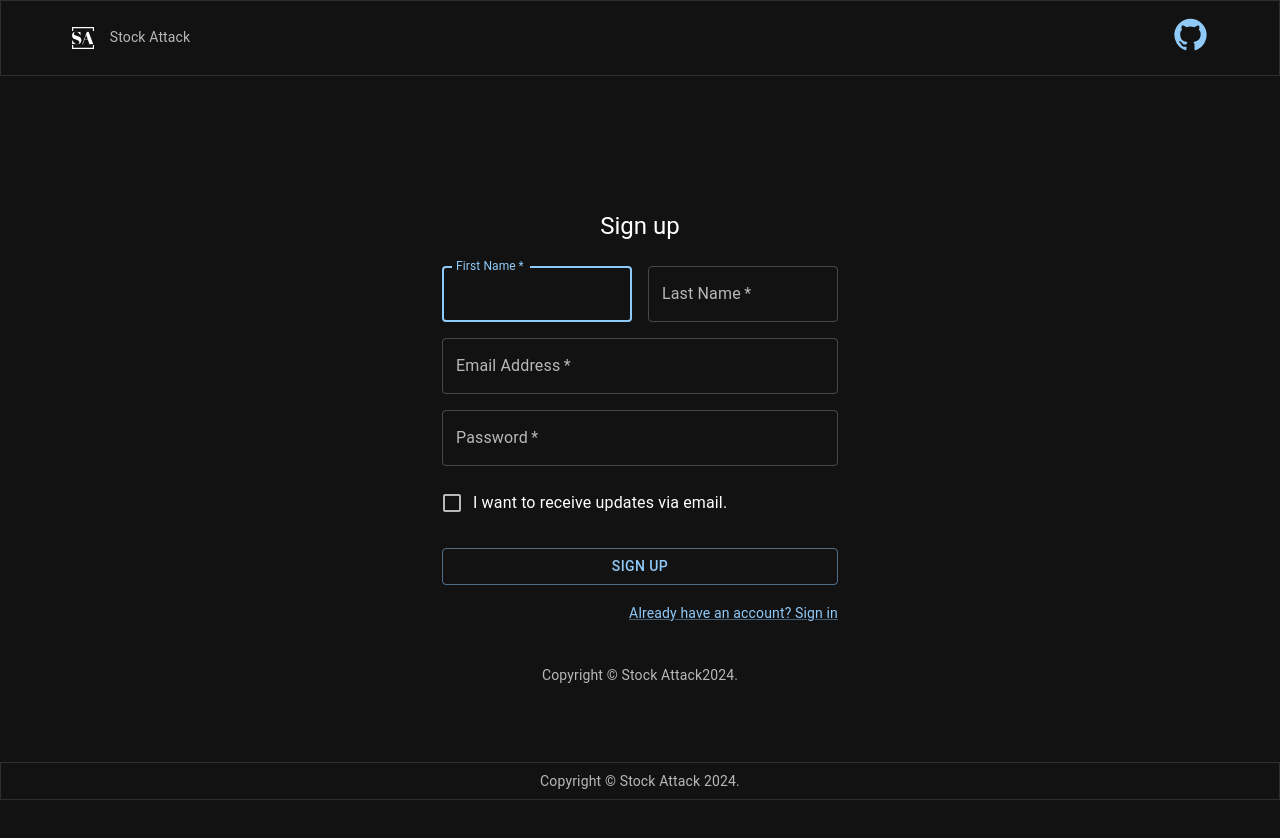
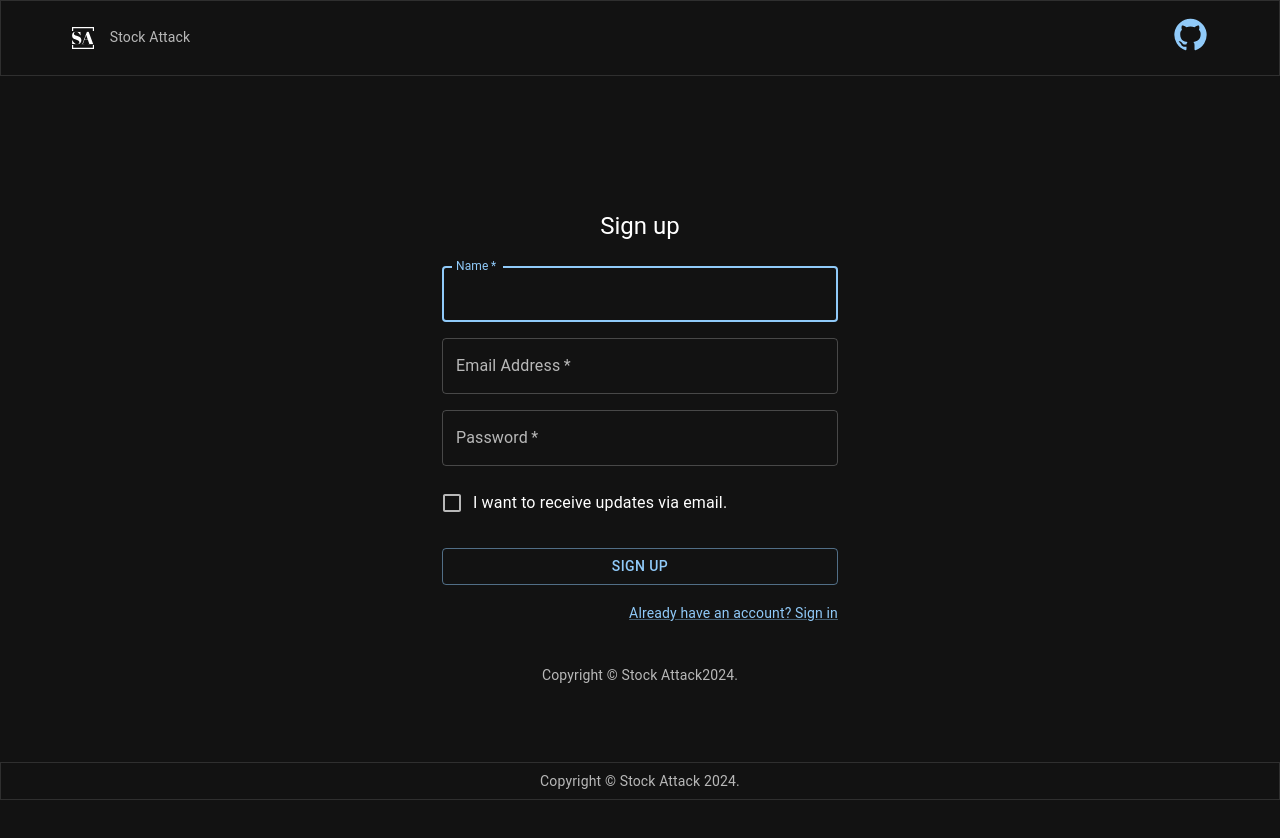
Before and after one commit to hongbowu/Stock-Attack, a React (Vite) app in the folder client/: page /signup in a window 1280 px wide. Shown: the top 838 px of the page. Built offline with nearby package versions, Linux system fonts and the light colour scheme.

Commit message:
sign up page works

```diff
--- a/client/src/pages/signup.jsx
+++ b/client/src/pages/signup.jsx
@@ -1,7 +1,12 @@
-import React from 'react';
+import { React, useState } from 'react';
 import { ThemeProvider, createTheme } from '@mui/material/styles';
 import { Box, Button, CssBaseline, TextField, FormControlLabel, Checkbox, Link, Grid, Typography, Container } from '@mui/material';
 // import logo from '../assets/sa-logo-white-sm.svg';
+import { useMutation } from '@apollo/client';
+import { useNavigate } from 'react-router-dom';
+import { ADD_USER } from '../utils/mutations';
+import Auth from '../utils/auth';
+
 
 const darkTheme = createTheme({
   palette: {
@@ -10,16 +15,60 @@ const darkTheme = createTheme({
 });
 
 const Signup = () => {
-  const handleSubmit = (event) => {
-    event.preventDefault();
-    const data = new FormData(event.currentTarget);
-    console.log({
-      firstName: data.get('firstName'),
-      lastName: data.get('lastName'),
-      email: data.get('email'),
-      password: data.get('password'),
+  const [formState, setFormState] = useState({
+    // firstName: '',
+    // lastName: '',
+    name: '',
+    email: '',
+    password: '',
+  });
+
+  const [addUser, { error, data }] = useMutation(ADD_USER);
+
+  const handleChange = (event) => {
+    const { name, value } = event.target;
+
+    setFormState({
+      ...formState,
+      [name]: value,
     });
   };
+
+  const navigate = useNavigate();
+  const handleSubmit = async (event) => {
+    event.preventDefault();
+    console.log(formState);
+
+    try {
+      const { data } = await addUser({
+        variables: { ...formState },
+      });
+
+      Auth.login(data.addUser.token);
+
+      navigate("/profile");
+
+    } catch (e) {
+      console.error(e);
+    }
+  };
+
+
+
+
+  // const handleSubmit = (event) => {
+  //   event.preventDefault();
+  //   const data = new FormData(event.currentTarget);
+  //   console.log({
+  //     firstName: data.get('firstName'),
+  //     lastName: data.get('lastName'),
+  //     email: data.get('email'),
+  //     password: data.get('password'),
+  //   });
+  // };
+
+
+
   return (
     <ThemeProvider theme={darkTheme}>
       <CssBaseline />
@@ -45,7 +94,21 @@ const Signup = () => {
           <Box component="form" noValidate onSubmit={handleSubmit} sx={{ mt: 3 }}>
             <Grid container spacing={2}>
               {/* Form Fields */}
-              <Grid item xs={12} sm={6}>
+              <Grid item xs={12}>
+                <TextField
+                  autoComplete="given-name"
+                  name="name"
+                  required
+                  fullWidth
+                  id="name"
+                  label="Name"
+                  autoFocus
+                  value={formState.name} //added
+                  onChange={handleChange} //added
+                />
+              </Grid>
+
+              {/* <Grid item xs={12} sm={6}>
                 <TextField
                   autoComplete="given-name"
                   name="firstName"
@@ -54,9 +117,11 @@ const Signup = () => {
                   id="firstName"
                   label="First Name"
                   autoFocus
+                  value={formState.firstName} //added
+                  onChange={handleChange} //added
                 />
-              </Grid>
-              <Grid item xs={12} sm={6}>
+              </Grid> */}
+              {/* <Grid item xs={12} sm={6}>
                 <TextField
                   required
                   fullWidth
@@ -64,8 +129,10 @@ const Signup = () => {
                   label="Last Name"
                   name="lastName"
                   autoComplete="family-name"
+                  value={formState.lastName} //added
+                  onChange={handleChange} //added
                 />
-              </Grid>
+              </Grid> */}
               <Grid item xs={12}>
                 <TextField
                   required
@@ -74,6 +141,8 @@ const Signup = () => {
                   label="Email Address"
                   name="email"
                   autoComplete="email"
+                  value={formState.email} //added
+                  onChange={handleChange} //added
                 />
               </Grid>
               <Grid item xs={12}>
@@ -85,6 +154,8 @@ const Signup = () => {
                   type="password"
                   id="password"
                   autoComplete="new-password"
+                  value={formState.password} //added
+                  onChange={handleChange} //added
                 />
               </Grid>
               <Grid item xs={12}>
--- a/client/src/utils/mutations.js
+++ b/client/src/utils/mutations.js
@@ -4,8 +4,9 @@ export const ADD_USER = gql`
   mutation addUser($name: String!, $email: String!, $password: String!) {
     addUser(name: $name, email: $email, password: $password) {
       token
-      profile {
+      user {
         _id
+        email
         name
       }
     }
```
Also changed, not shown: 1 other file (tests, documents, lock files or other folders).
